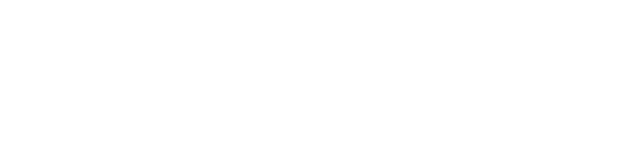
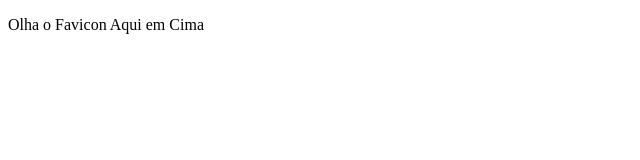
Before and after one commit to lutekdev/lutekHtml, a plain HTML site: page html.AULAS/aula.008/index.html in a window 1280 px wide. Shown: the whole page, without its empty margins (0-640 px from the left). Drawn offline with Linux system fonts and the light colour scheme.

Commit message:
:tada: Aula de Favicon Adicionada no Dia 29/01/2024

```diff
--- a/html.AULAS/aula.008/index.html
+++ b/html.AULAS/aula.008/index.html
@@ -5,12 +5,12 @@
 <head>
     <meta charset="UTF-8">
     <meta name="viewport" content="width=device-width, initial-scale=1.0">
+    <link rel="shortcut icon" href="assets/img/ico/favicon.ico" type="image/x-icon">
     <title>Favicon</title>
-
 </head>
 
 <body>
-
+    <p>Olha o Favicon Aqui em Cima</p>
 </body>
 
 </html>
```
Also changed, not shown: html.AULAS/aula.008/assets/img/ico/favicon.ico (added), 3 other files.
